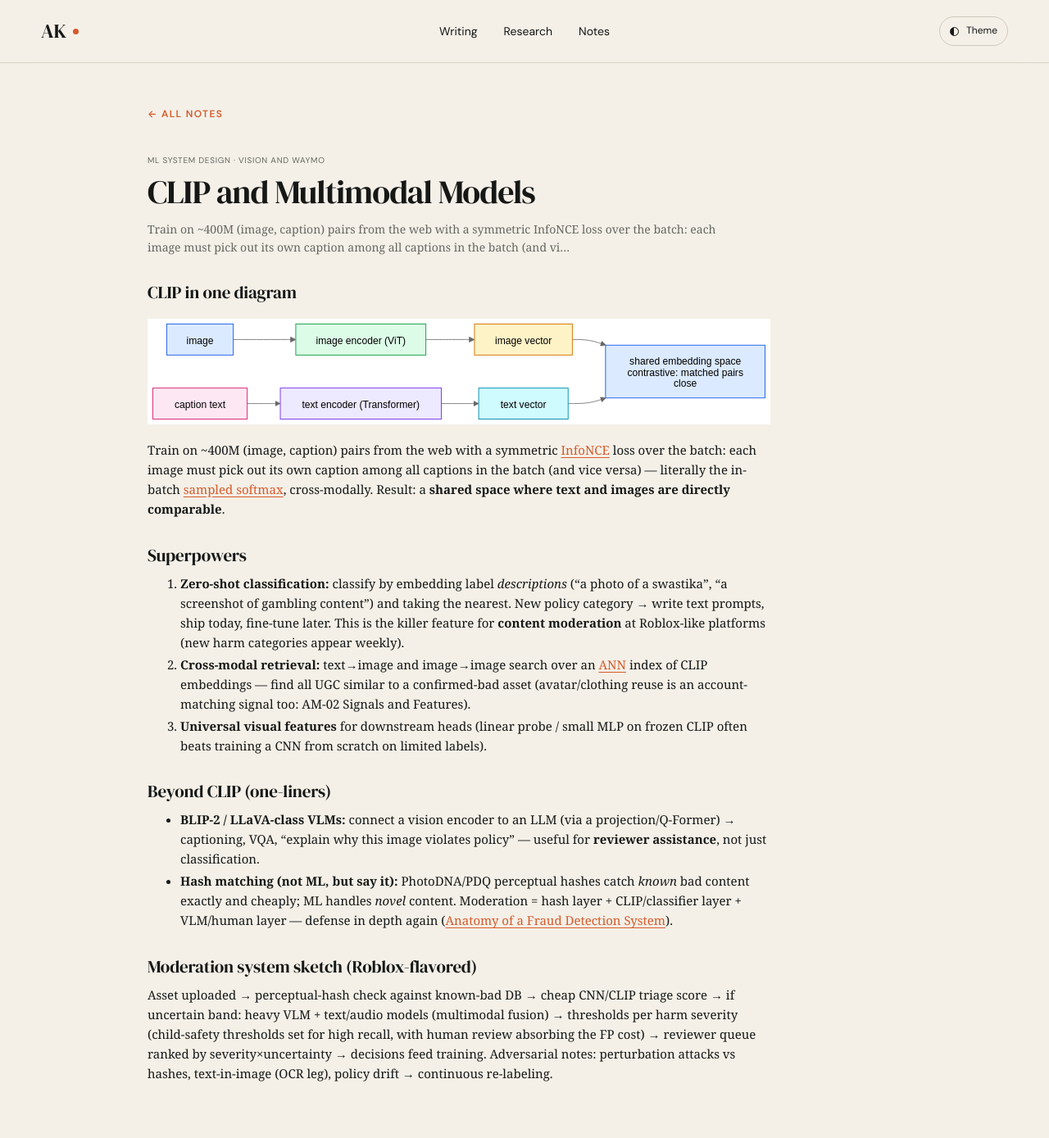
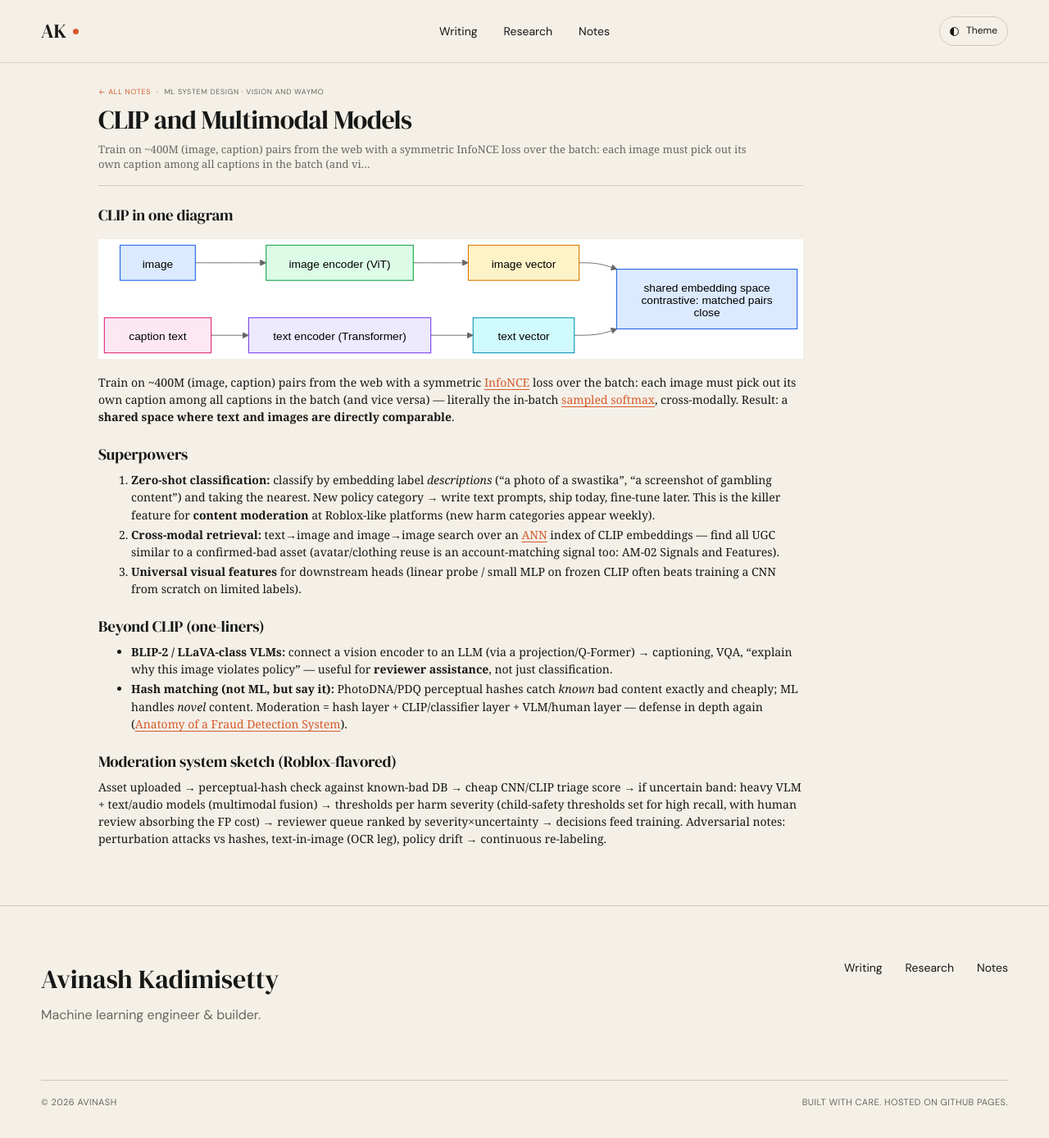
Before and after one commit to avinashingit/avinashingit.github.io, a Jekyll site: the page built from notes/ml-system-design/vision-and-waymo/clip-and-multimodal-models/index.md, in a window 1280 px wide and 1400 px high. Shown: the top 1389 px of the window at 82% size. Built offline with Jekyll 4.4.1, drawn with Linux system fonts in a browser that asks for light colours; a script that is not in the unit is left out.

Commit message:
Compact standalone note pages

```diff
--- a/_layouts/note.html
+++ b/_layouts/note.html
@@ -3,8 +3,11 @@ layout: default
 ---
 <article class="note shell">
   <header class="note-header">
-    <a class="eyebrow back-link" href="{{ '/notes/' | relative_url }}">← All notes</a>
-    <p class="note-breadcrumb">ML system design · {{ page.note_section }}</p>
+    <div class="note-meta-line">
+      <a class="back-link" href="{{ '/notes/' | relative_url }}">← All notes</a>
+      <span aria-hidden="true">·</span>
+      <p class="note-breadcrumb">ML system design · {{ page.note_section }}</p>
+    </div>
     <h1>{{ page.title }}</h1>
     {% if page.description %}<p class="note-dek">{{ page.description }}</p>{% endif %}
   </header>
--- a/assets/css/style.css
+++ b/assets/css/style.css
@@ -1405,45 +1405,92 @@ a.research-item:focus-visible {
 }
 
 .note {
-  max-width: 920px;
-  padding-block: 48px 84px;
+  max-width: 1040px;
+  padding-block: 28px 60px;
 }
 
 .note-header {
-  max-width: 760px;
-  margin-bottom: 28px;
-}
-
-.note-breadcrumb {
-  margin: 18px 0 8px;
-  color: var(--muted);
-  font-size: 10px;
+  max-width: 860px;
+  margin-bottom: 20px;
+  border-bottom: 1px solid var(--line);
+  padding-bottom: 16px;
+}
+
+.note-meta-line {
+  display: flex;
+  flex-wrap: wrap;
+  align-items: baseline;
+  gap: 7px;
+  margin-bottom: 9px;
+  color: var(--muted);
+  font-size: 9px;
   letter-spacing: 0.07em;
   text-transform: uppercase;
+}
+
+.note-meta-line .back-link {
+  color: var(--accent);
+  letter-spacing: inherit;
+}
+
+.note-breadcrumb {
+  margin: 0;
+  font: inherit;
+  letter-spacing: inherit;
 }
 
 .note-header h1 {
   margin: 0;
   font-family: var(--serif);
-  font-size: clamp(29px, 3.8vw, 40px);
+  font-size: clamp(25px, 3vw, 32px);
   font-weight: 400;
-  letter-spacing: -0.025em;
-  line-height: 1.14;
+  letter-spacing: -0.02em;
+  line-height: 1.16;
 }
 
 .note-dek {
-  max-width: 720px;
-  margin: 12px 0 0;
+  max-width: 820px;
+  margin: 7px 0 0;
   color: var(--muted);
   font-family: Georgia, "Times New Roman", serif;
-  font-size: 14px;
-  line-height: 1.55;
+  font-size: 13px;
+  line-height: 1.45;
 }
 
 .note-prose {
   max-width: 760px;
   font-size: 15px;
   line-height: 1.6;
+}
+
+.note > .note-prose {
+  max-width: 860px;
+  font-size: 14px;
+  line-height: 1.52;
+}
+
+.note > .note-prose p,
+.note > .note-prose ul,
+.note > .note-prose ol {
+  margin-bottom: 0.72em;
+}
+
+.note > .note-prose h2,
+.note > .note-prose h3,
+.note > .note-prose h4 {
+  margin-top: 1.25em;
+}
+
+.note > .note-prose h2 {
+  font-size: 19px;
+}
+
+.note > .note-prose h3 {
+  font-size: 16px;
+}
+
+.note > .note-prose h4 {
+  font-size: 14px;
 }
 
 .note-prose p,
@@ -1889,24 +1936,24 @@ a.research-item:focus-visible {
   }
 
   .note {
-    padding-block: 38px 68px;
+    padding-block: 24px 52px;
   }
 
   .note-header h1 {
-    font-size: clamp(27px, 8vw, 34px);
-  }
-
-  .note-prose {
+    font-size: clamp(24px, 7vw, 30px);
+  }
+
+  .note > .note-prose {
     font-size: 14px;
-    line-height: 1.58;
-  }
-
-  .note-prose h2 {
-    font-size: 20px;
-  }
-
-  .note-prose h3 {
-    font-size: 17px;
+    line-height: 1.5;
+  }
+
+  .note > .note-prose h2 {
+    font-size: 18px;
+  }
+
+  .note > .note-prose h3 {
+    font-size: 16px;
   }
 
   .footer-bottom {
--- a/assets/js/notes.js
+++ b/assets/js/notes.js
@@ -66,7 +66,7 @@
       const sourceBody = page.querySelector(".note-prose");
       if (!sourceHeader || !sourceBody) throw new Error("Note content was not found");
 
-      sourceHeader.querySelector(".back-link")?.remove();
+      sourceHeader.querySelector(".note-meta-line")?.remove();
       sourceBody.querySelectorAll("[src]").forEach((node) => {
         node.setAttribute("src", new URL(node.getAttribute("src"), response.url).href);
       });
```
